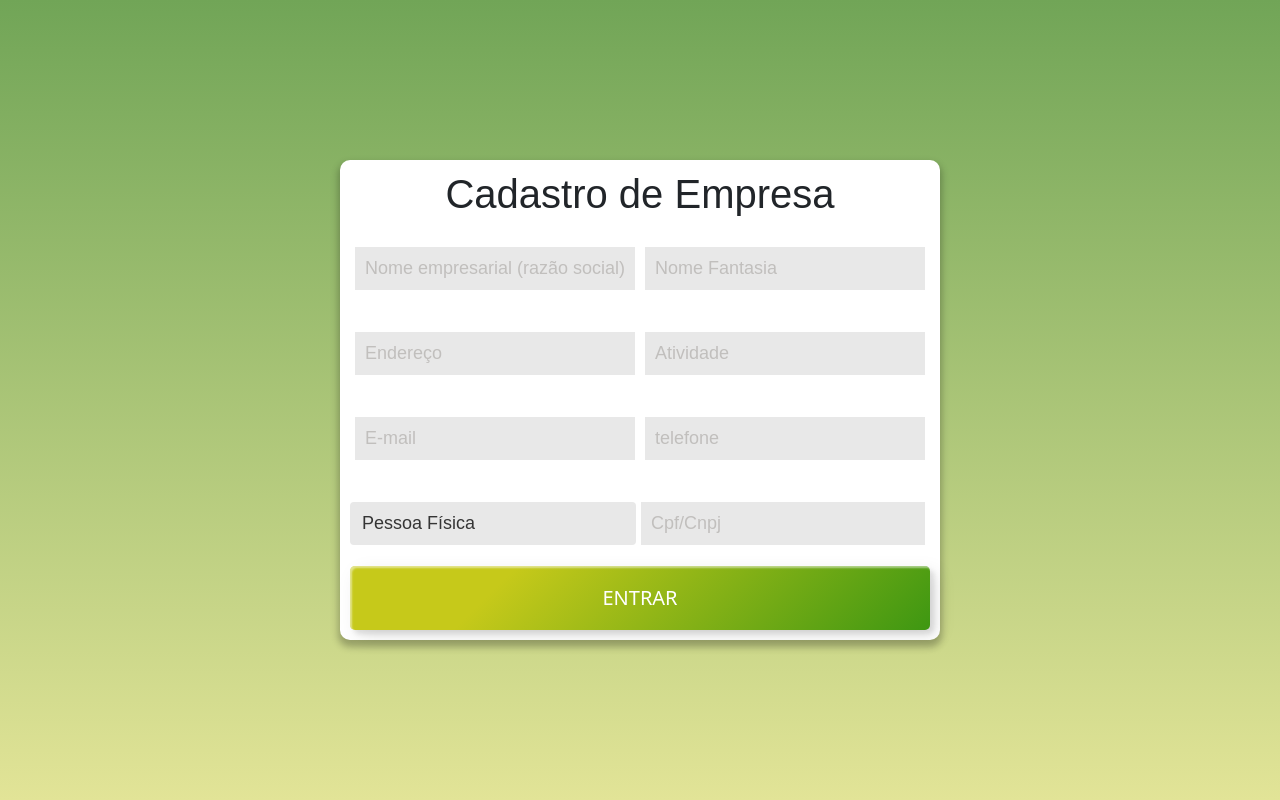
After one commit to DavidChagass/Dspot-Project, a PHP site: page /CadEmp.php in a window 1280 px wide. The commit adds this page. Run offline with PHP 8.4, Linux system fonts and the light colour scheme; some web fonts are replaced.

Commit message:
Update CadEmp

```diff
--- /dev/null
+++ b/CadEmp.php
@@ -0,0 +1,44 @@
+<!DOCTYPE html>
+<html lang="pt-br">
+
+<head>
+    <meta charset="UTF-8">
+    <meta name="viewport" content="width=device-width, initial-scale=1.0">
+    <link rel="stylesheet" href="./css/normalize.css">
+    <link rel="stylesheet" href="./css/cadEmp.css">
+    <link href="https://cdn.jsdelivr.net/npm/bootstrap@5.0.2/dist/css/bootstrap.min.css" rel="stylesheet" integrity="sha384-EVSTQN3/azprG1Anm3QDgpJLIm9Nao0Yz1ztcQTwFspd3yD65VohhpuuCOmLASjC" crossorigin="anonymous">
+    <script defer src="./js/cadEmp.js"></script>
+    <link href="https://fonts.cdnfonts.com/css/berlin-sans-fb" rel="stylesheet">
+    <title>Dspot - Empresas</title>
+</head>
+
+<body>
+    <!--[if lt IE 9]>
+	    <script src="bower_components/html5shiv/dist/html5shiv.js"></script>
+    <![endif]-->
+    <form action="Empresa.php" method="post">
+        <h1>Cadastro de Empresa</h1>
+        <div class="account">
+            <input type="text" required="required" name="razao" class="razao" placeholder="Nome empresarial (razão social)">
+            <input type="text" required="required" name="fantasia" class="fantasia" placeholder="Nome Fantasia">
+        </div>
+        <div class="account">
+            <input type="text" required="required" name="endereco" class="endereco" placeholder="Endereço">
+            <input type="text" required="required" name="atividade" class="atividade" placeholder="Atividade">
+        </div>
+        <div class="account">
+            <input type="email" required="required" name="email" class="email" placeholder="E-mail">
+            <input type="tel" required="required" name="telefone" class="telefone" placeholder="telefone">
+        </div>
+        <div class="account">
+            <select name='tp_pessoa' id="tp_pessoa" class="form-control" onchange="exibeMsg(this.value);">
+                <option value="1">Pessoa Física</option>
+                <option value="2">Pessoa Jurídica</option>
+               </select>
+            <input required="required" type='text'id="key" name="cpf" placeholder="Cpf/Cnpj"/>
+        </div>
+        <button class="enviar btn-4 custom-btn" type="submit">ENTRAR</button>
+    </form>
+</body>
+
+</html>
--- a/Conexao.php
+++ b/Conexao.php
@@ -3,7 +3,7 @@
 
     $usuario = 'root';
     $senha = '';
-    $database = 'medicine';
+    $database = 'Dspot';
     $host = 'localhost';
 
     $mysqli = new mysqli($host, $usuario, $senha, $database);
--- a/css/cadEmp.css
+++ b/css/cadEmp.css
@@ -1,5 +1,4 @@
-    body
-    {
+body {
   display: flex;
   align-items: center;
   justify-content: center;
@@ -8,14 +7,21 @@
   background: linear-gradient(to bottom, #71a557, #e2e497);
 }
 
+h1 {
+  font-family: 'Berlin Sans FB', sans-serif;
+  font-weight: normal;
+  text-align: start;
+}
+
 form {
   display: flex;
   flex-direction: column;
-        max-width: 450px;
+  max-width: 600px;
+  border-radius: 10px;
+  justify-content: space-between;
   align-items: center;
-        justify-content: space-around;
   width: 80%;
-        height: 40%;
+  height: 60%;
   padding: 10px 10px;
   background-color: #FFFFFF;
   box-shadow: 0 5px 7px 2px rgb(0, 0, 0, 25%);
@@ -28,41 +34,39 @@
   width: 100%;
 }
 
-    Form>.conteiner>.dominio {
-        border-radius: 10px;
-        border: 1px solid #BDBDBD;
-        background-color: #E8E8E8;
-        text-align: center;
-        font-size: 18px;
-        color: #353535;
-        font-family: 'Berlin Sans FB', sans-serif;
-        font-weight: normal;
-    }
-
-    .dominio::-webkit-input-placeholder, .account>input::-webkit-input-placeholder {
+.account>input::-webkit-input-placeholder {
   color: #C1BFBD;
 }
 
-    .dominio:-moz-placeholder, .account>input:-moz-placeholder {
+.account>input:-moz-placeholder {
   /* Firefox 18- */
   color: #C1BFBD;
 }
 
-    .dominio::-moz-placeholder, .account>input::-moz-placeholder {
+.account>input::-moz-placeholder {
   /* Firefox 19+ */
   color: #C1BFBD;
 }
 
-    .dominio:-ms-input-placeholder, .account>input:-ms-input-placeholder {
+.account>input:-ms-input-placeholder {
   color: #C1BFBD;
+}
+
+.account>.form-control {
+  width: 90%;
+  height: 50%;
+  font-family: 'Berlin Sans FB', sans-serif;
+  background-color: #E8E8E8;
+  color: #353535;
+  border: none;
+  font-size: 18px;
 }
 
 Form>.account {
   display: flex;
   justify-content: space-around;
   align-items: center;
-        flex-direction: column;
-        height: 50%;
+  height: 20%;
   width: 100%;
 }
 
@@ -75,7 +79,7 @@
   border: 0;
   padding: 10px;
   background-color: #E8E8E8;
-        height: 25%;
+  height: 50%;
 }
 
 .custom-btn {
@@ -84,16 +88,16 @@
   color: #fff;
   border-radius: 5px;
   padding: 10px 25px;
-        font-family: 'Lato', sans-serif;
+  font-size: 20px;
   font-weight: 500;
   background: transparent;
   cursor: pointer;
   transition: all 0.3s ease;
   position: relative;
   display: inline-block;
-         box-shadow:inset 2px 2px 2px 0px rgba(255,255,255,.5),
-         7px 7px 20px 0px rgba(0,0,0,.1),
-         4px 4px 5px 0px rgba(0,0,0,.1);
+  box-shadow: inset 2px 2px 2px 0px rgba(255, 255, 255, .5),
+    7px 7px 20px 0px rgba(0, 0, 0, .1),
+    4px 4px 5px 0px rgba(0, 0, 0, .1);
   outline: none;
 }
 
@@ -105,10 +109,12 @@
   border: none;
   transition: all 1s ease-in-out;
 }
-      .btn-4:hover{
+
+.btn-4:hover {
   background-color: #89d8d3;
   background-image: linear-gradient(315deg, #57ce1c 0%, #c4c71c 74%);
 }
+
 .btn-4 span {
   position: relative;
   display: block;
@@ -118,61 +124,71 @@
   width: 100%;
   height: 100%;
 }
+
 .btn-4:before,
 .btn-4:after {
   position: absolute;
   content: "";
   right: 0;
   top: 0;
-         box-shadow:  4px 4px 6px 0 rgba(255,255,255,.9),
+  box-shadow: 4px 4px 6px 0 rgba(255, 255, 255, .9),
     -4px -4px 6px 0 rgba(116, 125, 136, .2),
-          inset -4px -4px 6px 0 rgba(255,255,255,.9),
+    inset -4px -4px 6px 0 rgba(255, 255, 255, .9),
     inset 4px 4px 6px 0 rgba(116, 125, 136, .3);
   transition: all 0.3s ease;
 }
+
 .btn-4:before {
   height: 0%;
   width: .1px;
 }
+
 .btn-4:after {
   width: 0%;
   height: .1px;
 }
+
 .btn-4:hover:before {
   height: 100%;
 }
+
 .btn-4:hover:after {
   width: 100%;
 }
+
 .btn-4 span:before,
 .btn-4 span:after {
   position: absolute;
   content: "";
   left: 0;
   bottom: 0;
-        box-shadow:  4px 4px 6px 0 rgba(255,255,255,.9),
+  box-shadow: 4px 4px 6px 0 rgba(255, 255, 255, .9),
     -4px -4px 6px 0 rgba(116, 125, 136, .2),
-          inset -4px -4px 6px 0 rgba(255,255,255,.9),
+    inset -4px -4px 6px 0 rgba(255, 255, 255, .9),
     inset 4px 4px 6px 0 rgba(116, 125, 136, .3);
   transition: all 0.3s ease;
 }
+
 .btn-4 span:before {
   width: .1px;
   height: 0%;
 }
+
 .btn-4 span:after {
   width: 0%;
   height: .1px;
 }
+
 .btn-4 span:hover:before {
   height: 100%;
 }
+
 .btn-4 span:hover:after {
   width: 100%;
 }
 
 
-@media screen and (width >= 1921px) {
+@media screen and (width >=1921px) {
   form {
     max-width: 600px;
   }
--- a/css/main.css
+++ b/css/main.css
@@ -5,13 +5,14 @@ body
     justify-content: center;
     width: 100vw;
     height: 100vh;
-    background: linear-gradient(to bottom, #71a557, #e2e497);
+    background: linear-gradient(to bottom, #71a557, #c9e497);
 }
 
 form {
     display: flex;
     flex-direction: column;
     max-width: 450px;
+    border-radius: 10px;
     align-items: center;
     justify-content: space-around;
     width: 80%;
--- /dev/null
+++ b/js/cadEmp.js
@@ -0,0 +1,182 @@
+// Forçar inicio com Pessoa fisica CPF
+document.getElementById("key").setAttribute("onkeypress", "mascaraMutuario(this,Cpf),limitarInputCpf(this)");
+document.getElementById("key").setAttribute("onblur", "");
+
+// Controle para pegar os valores das opções selecionadas
+// e aplicar as funções de cada mascara
+function exibeMsg( valor )
+{
+  if(valor == 1){
+    document.getElementById("key").setAttribute("onkeypress", "mascaraMutuario(this,Cpf),limitarInputCpf(this),Verifica(this)");
+
+  }else if(valor == 2){
+    document.getElementById("key").setAttribute("onkeypress", "mascaraMutuario(this,Cnpj),limitarInputCnpj(this)");
+  }
+}
+function mascaraMutuario(o,f){
+  v_obj=o
+  v_fun=f
+  setTimeout('execmascara()',1)
+}
+
+function execmascara(){
+  v_obj.value=v_fun(v_obj.value)
+}
+
+// Mascara do CPF
+function Cpf(v){
+
+  //Remove tudo o que não é dígito
+  v=v.replace(/\D/g,"")
+
+     //Coloca um ponto entre o terceiro e o quarto dígitos
+     v=v.replace(/(\d{3})(\d)/,"$1.$2")
+
+     //Coloca um ponto entre o terceiro e o quarto dígitos
+     //de novo (para o segundo bloco de números)
+     v=v.replace(/(\d{3})(\d)/,"$1.$2")
+
+     //Coloca um hífen entre o terceiro e o quarto dígitos
+     v=v.replace(/(\d{3})(\d{1,2})$/,"$1-$2")
+
+ return v
+}
+
+// Mascara do CNPJ
+function Cnpj(v){
+
+  //Remove tudo o que não é dígito
+  v=v.replace(/\D/g,"")
+      //Coloca ponto entre o segundo e o terceiro dígitos
+      v=v.replace(/^(\d{2})(\d)/,"$1.$2")
+
+      //Coloca ponto entre o quinto e o sexto dígitos
+      v=v.replace(/^(\d{2})\.(\d{3})(\d)/,"$1.$2.$3")
+
+      //Coloca uma barra entre o oitavo e o nono dígitos
+      v=v.replace(/\.(\d{3})(\d)/,".$1/$2")
+
+      //Coloca um hífen depois do bloco de quatro dígitos
+      v=v.replace(/(\d{4})(\d)/,"$1-$2")
+
+  return v
+}
+
+function limitarInputCpf(obj) {
+obj.value = obj.value.substring(0,13);
+}
+
+function limitarInputCnpj(obj) {
+obj.value = obj.value.substring(0,17);
+}
+
+// a função principal de validação
+function validar(obj) { // recebe um objeto
+	var s = (obj.value).replace(/\D/g,'');
+	var tam=(s).length; // removendo os caracteres não numéricos
+	if (!(tam==11 || tam==14)){ // validando o tamanho
+     // tamanho inválido
+		alert("'"+s+"' Não é um CPF ou um CNPJ válido!" );
+    documento.GetElementById("tx").innerHTML = "text";
+		return false;
+	}
+
+// se for CPF
+	if (tam==11 ){
+		if (!validaCPF(s)){ // chama a função que valida o CPF
+			alert("'"+s+"' Não é um CPF válido!" ); // se quiser mostrar o erro
+			obj.select();  // se quiser selecionar o campo em questão
+			return false;
+		}
+		alert("'"+s+"' É um CPF válido!" ); // se quiser mostrar que validou
+		obj.value=maskCPF(s);	// se validou o CPF mascaramos corretamente
+		return true;
+	}
+
+// se for CNPJ
+	if (tam==14){
+		if(!validaCNPJ(s)){ // chama a função que valida o CNPJ
+			alert("'"+s+"' Não é um CNPJ válido!" ); // se quiser mostrar o erro
+			obj.select();	// se quiser selecionar o campo enviado
+			return false;
+		}
+		alert("'"+s+"' É um CNPJ válido!" ); // se quiser mostrar que validou
+		obj.value=maskCNPJ(s);	// se validou o CNPJ mascaramos corretamente
+		return true;
+	}
+}
+// fim da funcao validar()
+
+// função que valida CPF
+// O algorítimo de validação de CPF é baseado em cálculos
+// para o dígito verificador (os dois últimos)
+// Não entrarei em detalhes de como funciona
+function validaCPF(s) {
+	var c = s.substr(0,9);
+	var dv = s.substr(9,2);
+	var d1 = 0;
+	for (var i=0; i<9; i++) {
+		d1 += c.charAt(i)*(10-i);
+ 	}
+	if (d1 == 0) return false;
+	d1 = 11 - (d1 % 11);
+	if (d1 > 9) d1 = 0;
+	if (dv.charAt(0) != d1){
+		return false;
+	}
+	d1 *= 2;
+	for (var i = 0; i < 9; i++)	{
+ 		d1 += c.charAt(i)*(11-i);
+	}
+	d1 = 11 - (d1 % 11);
+	if (d1 > 9) d1 = 0;
+	if (dv.charAt(1) != d1){
+		return false;
+	}
+    return true;
+}
+
+// Função que valida CNPJ
+// O algorítimo de validação de CNPJ é baseado em cálculos
+// para o dígito verificador (os dois últimos)
+function validaCNPJ(CNPJ) {
+	var a = new Array();
+	var b = new Number;
+	var c = [6,5,4,3,2,9,8,7,6,5,4,3,2];
+	for (i=0; i<12; i++){
+		a[i] = CNPJ.charAt(i);
+		b += a[i] * c[i+1];
+	}
+	if ((x = b % 11) < 2) { a[12] = 0 } else { a[12] = 11-x }
+	b = 0;
+	for (y=0; y<13; y++) {
+		b += (a[y] * c[y]);
+	}
+	if ((x = b % 11) < 2) { a[13] = 0; } else { a[13] = 11-x; }
+	if ((CNPJ.charAt(12) != a[12]) || (CNPJ.charAt(13) != a[13])){
+		return false;
+	}
+	return true;
+}
+
+
+	// Função que permite apenas teclas numéricas
+	// Deve ser chamada no evento onKeyPress desta forma
+	// return (soNums(event));
+function soNums(e)
+{
+	if (document.all){var evt=event.keyCode;}
+	else{var evt = e.charCode;}
+	if (evt <20 || (evt >47 && evt<58)){return true;}
+	return false;
+}
+
+//	função que mascara o CPF
+function maskCPF(CPF){
+	return CPF.substring(0,3)+"."+CPF.substring(3,6)+"."+CPF.substring(6,9)+"-"+CPF.substring(9,11);
+}
+
+//	função que mascara o CNPJ
+function maskCNPJ(CNPJ){
+	return CNPJ.substring(0,2)+"."+CNPJ.substring(2,5)+"."+CNPJ.substring(5,8)+"/"+CNPJ.substring(8,12)+"-"+CNPJ.substring(12,14);
+}
```
Also changed, not shown: db/Dspot.sql (+4 -3 lines), LogFun.php (renamed from index.php). Lines whose indentation alone changed are shown as unchanged.
